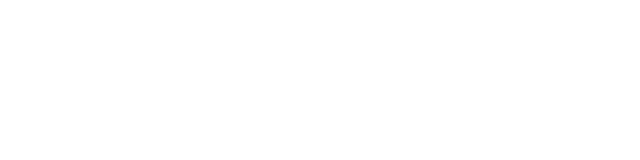
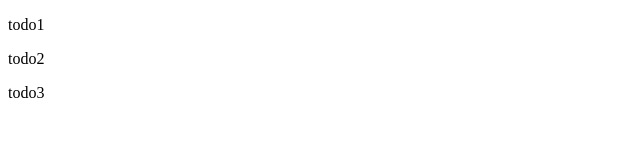
Before and after one commit to YukiOmori/vue3-todo-app, a Vue app: page / in a window 1280 px wide. Before the commit this address had no page. Shown: the top 160 px of the page, without its empty margins (0-640 px from the left). Built offline with nearby package versions, Linux system fonts and the light colour scheme.

Commit message:
feat: Show todo list

```diff
--- a/src/router/index.ts
+++ b/src/router/index.ts
@@ -1,6 +1,13 @@
 import { createRouter, createWebHistory, RouteRecordRaw } from 'vue-router'
+import Todos from '@/views/todos.vue'
 
-const routes: Array<RouteRecordRaw> = []
+const routes: Array<RouteRecordRaw> = [
+  {
+    path: '/',
+    name: 'Todos',
+    component: Todos
+  }
+]
 
 const router = createRouter({
   history: createWebHistory(process.env.BASE_URL),
--- /dev/null
+++ b/src/views/todos.vue
@@ -0,0 +1,25 @@
+<template>
+  <div id="todo-list">
+    <div v-for="todo in todoStore.state.todos" :key="todo.id">
+      <p>{{ todo.title }}</p>
+    </div>
+  </div>
+</template>
+
+<script lang="ts">
+import { defineComponent, inject } from 'vue'
+import { todoKey } from '@/store/todo'
+
+export default defineComponent({
+  setup () {
+    const todoStore = inject(todoKey)
+    if (!todoStore) {
+      throw new Error('todoStore is not provided')
+    }
+
+    return {
+      todoStore
+    }
+  }
+})
+</script>
```
